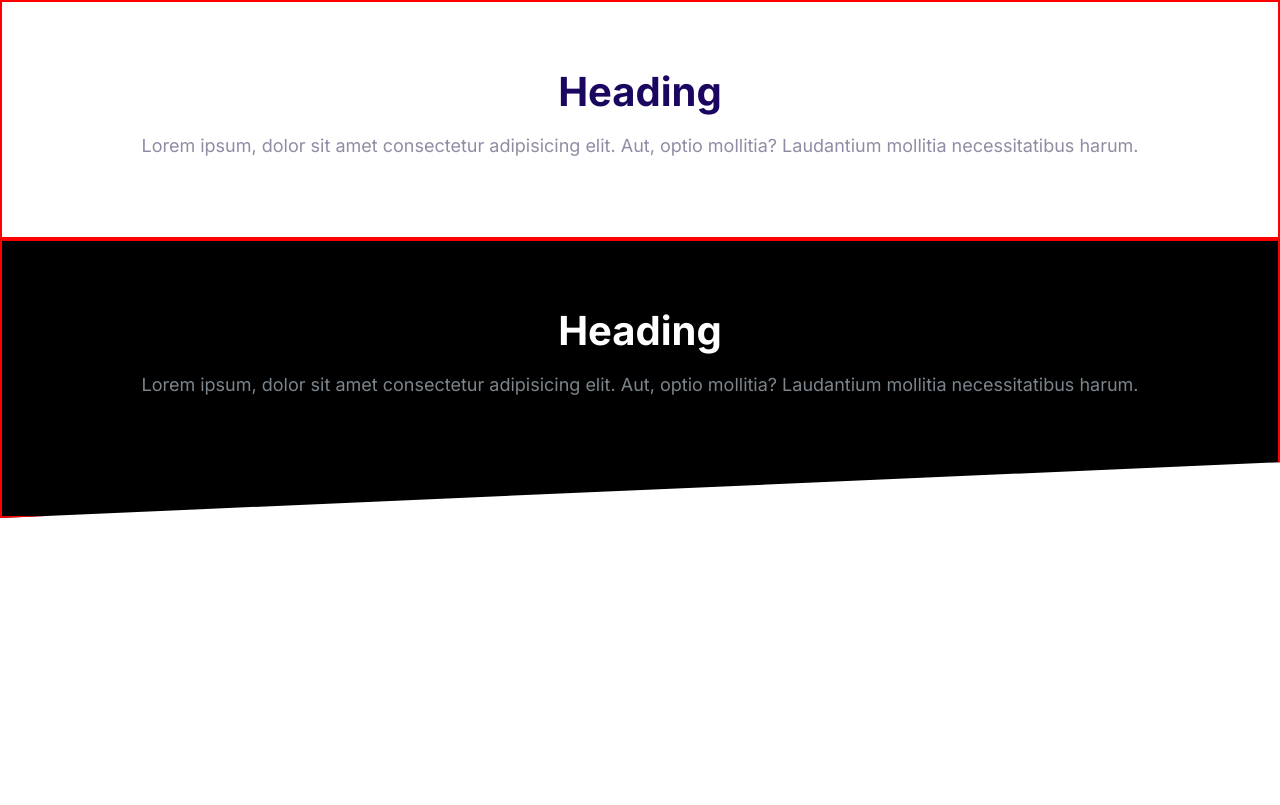
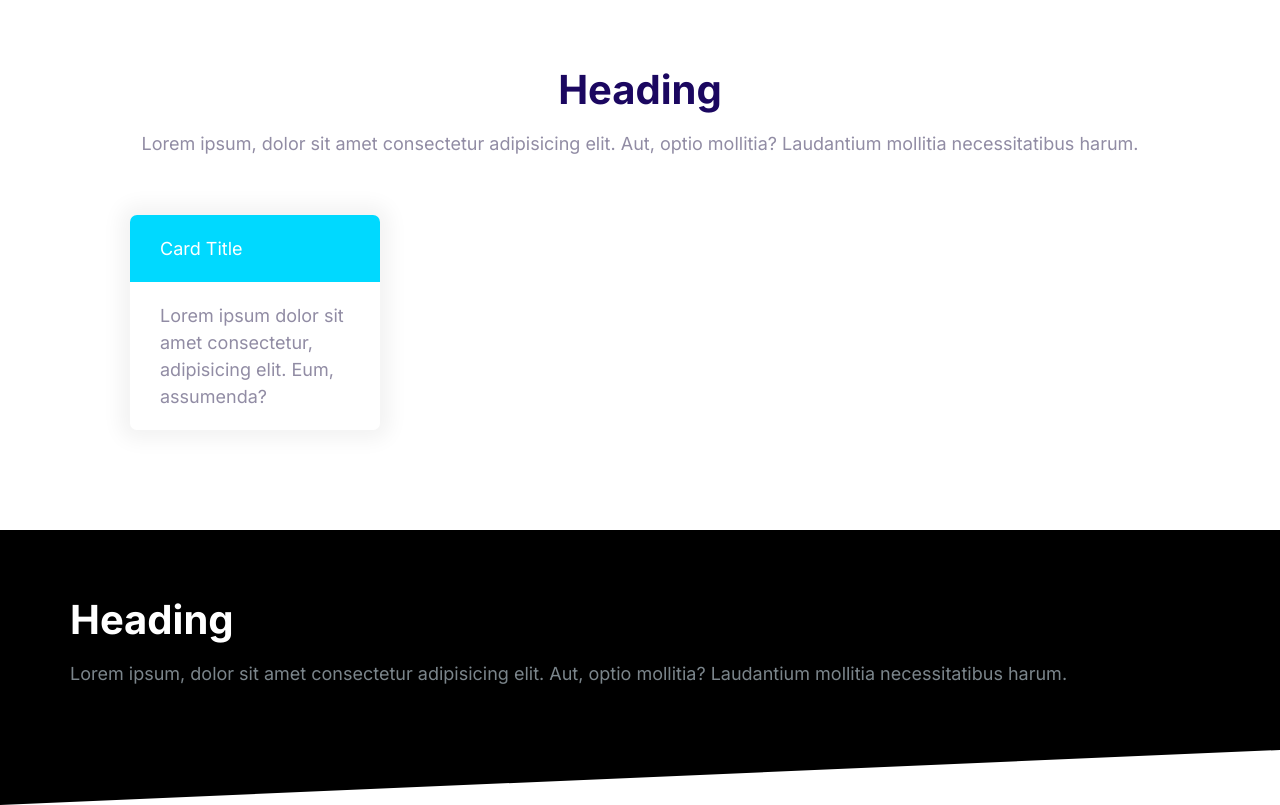
Before and after one commit to Aniruddhaqre/Service, a plain HTML site: page index.html in a window 1280 px wide. Drawn offline with Linux system fonts and the light colour scheme.

Commit message:
build blocks component

```diff
--- a/css/styles.css
+++ b/css/styles.css
@@ -9,7 +9,8 @@
   --border-radius : 30px;
 }
 
-*, *::after,
+*,
+*::after,
 *::before{
     box-sizing: border-box;
 }
@@ -603,7 +604,10 @@ a {
 .block {
     --padding-vertical: 6rem;
     padding: var(--padding-vertical) 2rem;
-    border: 2px solid red;
+
+}
+
+.block__header {
     text-align: center;
 }
 
@@ -629,3 +633,8 @@ a {
     padding-bottom: calc(var(--padding-vertical) + 4rem);
     clip-path: polygon(0% 0%, 100% 0%, 100% 80%, 0% 100%);
 }
+
+.container {
+    max-width: 1140px;
+    margin: 0 auto;
+}
--- a/index.html
+++ b/index.html
@@ -15,18 +15,32 @@
     <link rel="stylesheet" href="css/styles.css" />
   </head>
   <body>
-    <section class="block">
+    <section class="block container">
+        <header class="block__header">
           <h2 class="block__heading">Heading</h2>
           <p>
               Lorem ipsum, dolor sit amet consectetur adipisicing elit. Aut, optio mollitia? Laudantium mollitia necessitatibus harum.
           </p>
+        </header>
+
+        <div style="width: 30%; padding: 4rem">
+          <div class="card card--secondary">
+            <header class="card__header">Card Title</header>
+            <div class="card__body">
+              Lorem ipsum dolor sit amet consectetur, adipisicing elit. Eum, assumenda?
+            </div>
+          </div>
+        </div>
+
     </section>
 
     <section class="block block--dark block--skewed-left">
+        <div class="container">
           <h2 class="block__heading">Heading</h2>
           <p>
               Lorem ipsum, dolor sit amet consectetur adipisicing elit. Aut, optio mollitia? Laudantium mollitia necessitatibus harum.
           </p>
+        </div>
     </section>
 
   </body>
```
Lines whose indentation alone changed are shown as unchanged.
